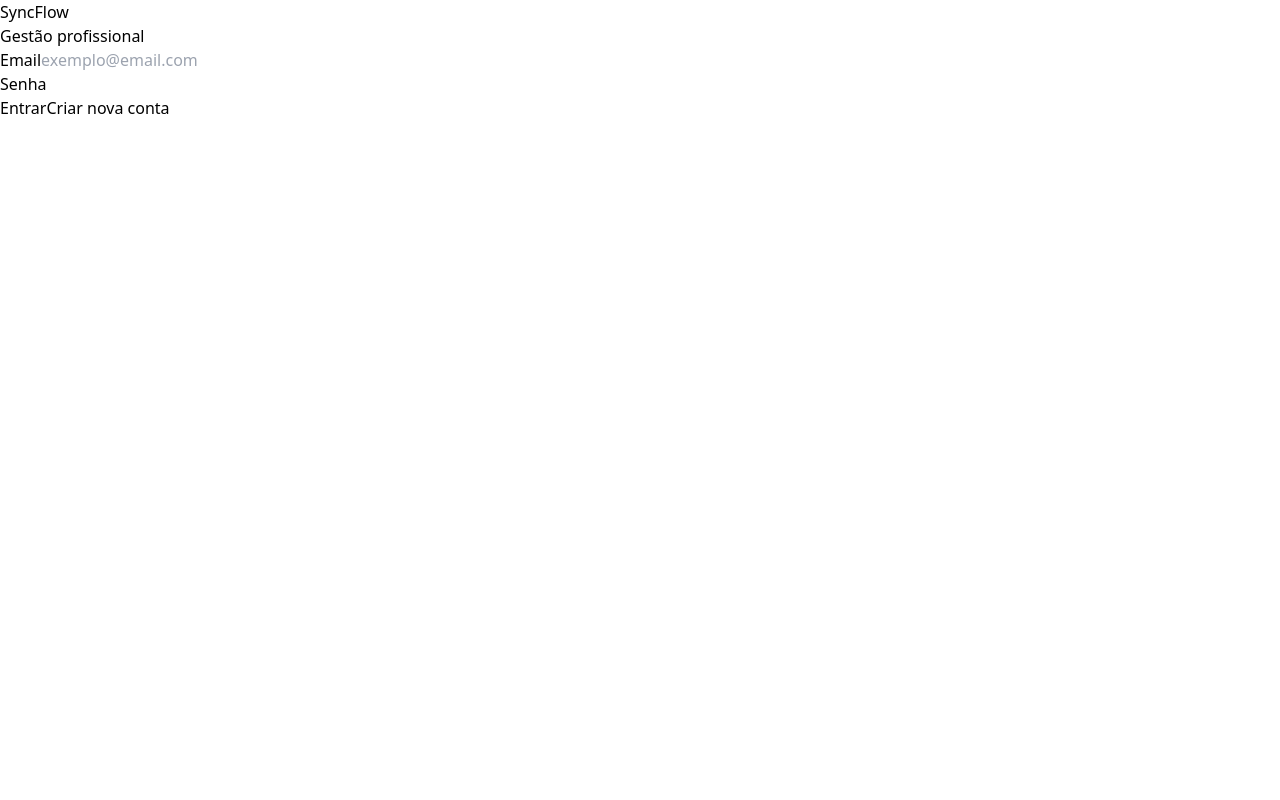
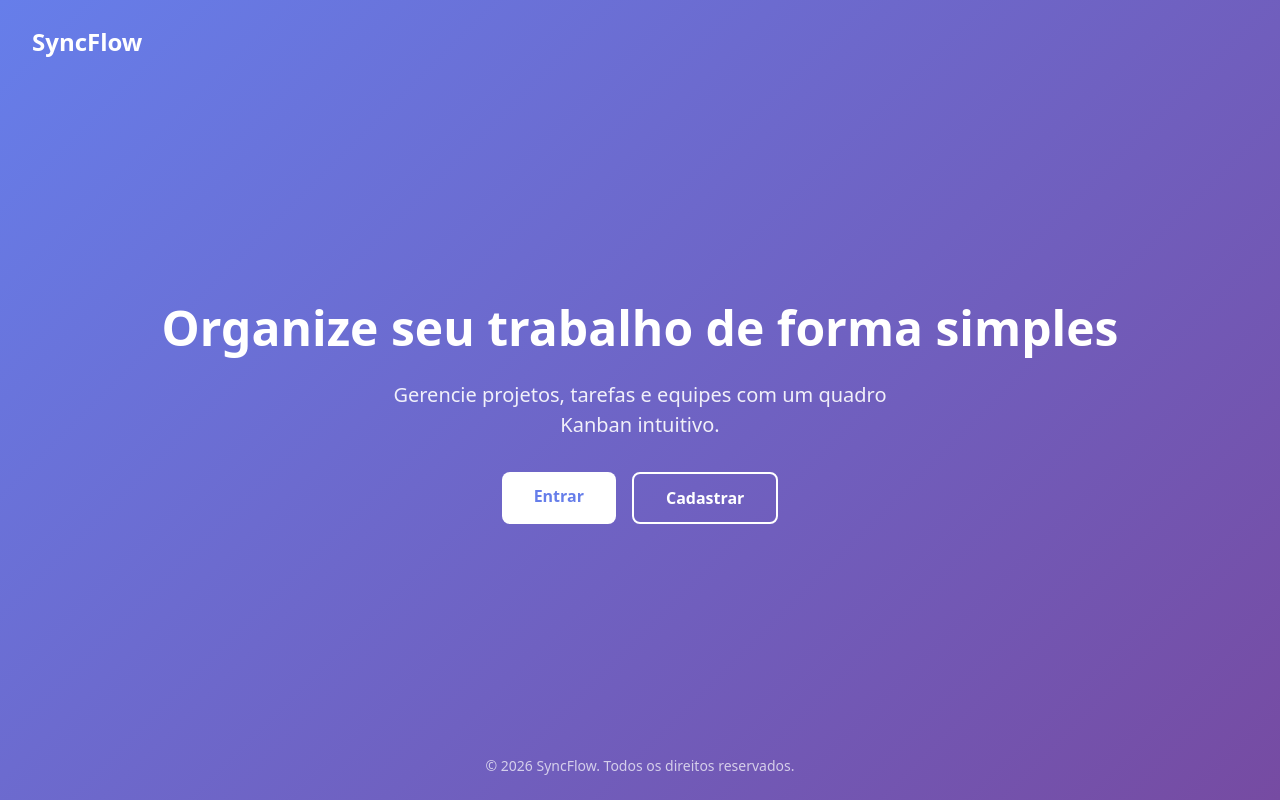
Before and after one commit to Fortuna09/Sync-Flow, an Angular app: page / in a window 1280 px wide. Before the commit this address led to /login. Built offline with nearby package versions, Linux system fonts and the light colour scheme.

Commit message:
feat: Add landing page with login and register buttons

```diff
--- a/src/app/app.routes.ts
+++ b/src/app/app.routes.ts
@@ -3,8 +3,12 @@ import { LoginComponent } from './features/auth/login/login.component';
 import { authGuard } from './core/auth/auth.guard';
 
 export const routes: Routes = [
+  {
+    path: '',
+    loadComponent: () => import('./features/landing/landing.component')
+        .then(m => m.LandingComponent)
+  },
   { path: 'login', component: LoginComponent },
-  { path: '', redirectTo: 'board', pathMatch: 'full' },
   {
     path: 'board',
     loadComponent: () => import('./features/board/board.component')
--- /dev/null
+++ b/src/app/features/board/components/kanban-card/kanban-card.component.scss
@@ -0,0 +1,11 @@
+:host {
+  display: block;
+}
+
+.group {
+  &:hover {
+    button {
+      opacity: 1;
+    }
+  }
+}
--- /dev/null
+++ b/src/app/features/board/components/kanban-list/kanban-list.component.scss
@@ -0,0 +1,16 @@
+:host {
+  display: block;
+}
+
+.cdk-drag-preview {
+  box-shadow: 0 5px 15px rgba(0, 0, 0, 0.2);
+  border-radius: 8px;
+}
+
+.cdk-drag-animating {
+  transition: transform 250ms cubic-bezier(0, 0, 0.2, 1);
+}
+
+.cdk-drop-list-dragging .cdk-drag {
+  transition: transform 250ms cubic-bezier(0, 0, 0.2, 1);
+}
--- /dev/null
+++ b/src/app/features/landing/landing.component.html
@@ -0,0 +1,25 @@
+<div class="landing-container">
+  <!-- Header -->
+  <header class="header">
+    <h1 class="logo">SyncFlow</h1>
+  </header>
+
+  <!-- Hero Section -->
+  <main class="hero">
+    <h2 class="hero-title">Organize seu trabalho de forma simples</h2>
+    <p class="hero-description">
+      Gerencie projetos, tarefas e equipes com um quadro Kanban intuitivo.
+    </p>
+
+    <!-- Botões de ação -->
+    <div class="cta-buttons">
+      <a routerLink="/login" class="btn btn-primary">Entrar</a>
+      <a routerLink="/register" class="btn btn-secondary">Cadastrar</a>
+    </div>
+  </main>
+
+  <!-- Footer -->
+  <footer class="footer">
+    <p>&copy; 2026 SyncFlow. Todos os direitos reservados.</p>
+  </footer>
+</div>
--- /dev/null
+++ b/src/app/features/landing/landing.component.scss
@@ -0,0 +1,83 @@
+.landing-container {
+  min-height: 100vh;
+  display: flex;
+  flex-direction: column;
+  background: linear-gradient(135deg, #667eea 0%, #764ba2 100%);
+}
+
+.header {
+  padding: 1.5rem 2rem;
+}
+
+.logo {
+  color: white;
+  font-size: 1.5rem;
+  font-weight: bold;
+  margin: 0;
+}
+
+.hero {
+  flex: 1;
+  display: flex;
+  flex-direction: column;
+  align-items: center;
+  justify-content: center;
+  text-align: center;
+  padding: 2rem;
+}
+
+.hero-title {
+  color: white;
+  font-size: 3rem;
+  font-weight: bold;
+  margin-bottom: 1rem;
+}
+
+.hero-description {
+  color: rgba(255, 255, 255, 0.9);
+  font-size: 1.25rem;
+  max-width: 500px;
+  margin-bottom: 2rem;
+}
+
+.cta-buttons {
+  display: flex;
+  gap: 1rem;
+}
+
+.btn {
+  padding: 0.75rem 2rem;
+  border-radius: 0.5rem;
+  font-size: 1rem;
+  font-weight: 600;
+  text-decoration: none;
+  transition: all 0.2s ease;
+}
+
+.btn-primary {
+  background: white;
+  color: #667eea;
+
+  &:hover {
+    background: #f0f0f0;
+    transform: translateY(-2px);
+  }
+}
+
+.btn-secondary {
+  background: transparent;
+  color: white;
+  border: 2px solid white;
+
+  &:hover {
+    background: rgba(255, 255, 255, 0.1);
+    transform: translateY(-2px);
+  }
+}
+
+.footer {
+  padding: 1.5rem 2rem;
+  text-align: center;
+  color: rgba(255, 255, 255, 0.7);
+  font-size: 0.875rem;
+}
```
Also changed, not shown: src/app/features/board/components/kanban-card/kanban-card.component.html (added, +23 -0 lines), src/app/features/board/components/kanban-list/kanban-list.component.html (added, +94 -0 lines), src/app/features/landing/landing.component.ts (added, +14 -0 lines), Bloco de notas/progresso.txt (added), 1 other file (tests, documents, lock files or other folders).
